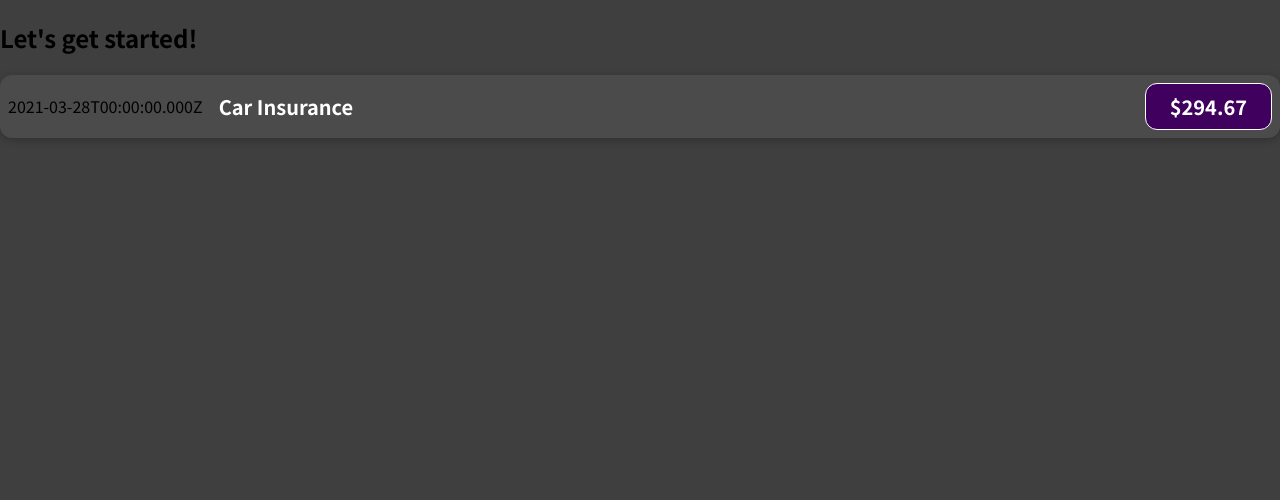
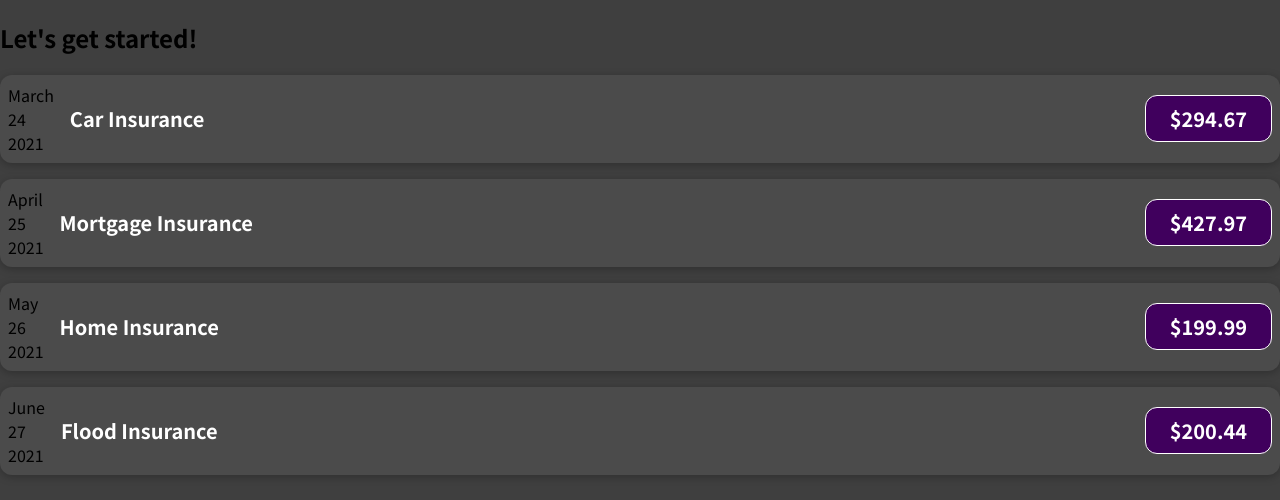
Before and after one commit to peterburdette/react-complete-guide, a JavaScript app: page / in a window 1280 px wide. Shown: the top 500 px of the page. Built offline with nearby package versions, Linux system fonts and the light colour scheme.

Commit message:
moved data to app.js to utilize component props

```diff
--- a/src/App.js
+++ b/src/App.js
@@ -1,10 +1,18 @@
 import ExpenseItem from "./components/ExpenseItem";
 
 function App() {
+  const expenses = [
+    {id: 1, title: 'Car Insurance', amount: 294.67, date: new Date(2021, 2, 24)},
+    {id: 2, title: 'Mortgage Insurance', amount: 427.97, date: new Date(2021, 3, 25)},
+    {id: 3, title: 'Home Insurance', amount: 199.99, date: new Date(2021, 4, 26)},
+    {id: 4, title: 'Flood Insurance', amount: 200.44, date: new Date(2021, 5, 27)}
+  ]
   return (
     <div>
       <h2>Let's get started!</h2>
-      <ExpenseItem></ExpenseItem>
+      { expenses.map(expense => (
+        <ExpenseItem key={expense.id} expenseDate={expense.date} expenseTitle={expense.title} expenseAmount={expense.amount}></ExpenseItem>
+      ))}
     </div>
   );
 }
--- a/src/components/ExpenseItem.js
+++ b/src/components/ExpenseItem.js
@@ -1,17 +1,20 @@
-import './ExpenseItem.css';
+import "./ExpenseItem.css";
 
-function ExpenseItem() {
-  const expenseDate = new Date(2021, 2, 28);
-  const expenseTitle = 'Car Insurance';
-  const expenseAmount = 294.67;
-
+function ExpenseItem(props) {
+  const month = props.expenseDate.toLocaleString('en-US', {month: 'long'});
+  const day = props.expenseDate.toLocaleString('en-US', {day: '2-digit'});
+  const year = props.expenseDate.getFullYear();
   return (
     <div className="expense-item">
-      <div>{expenseDate.toISOString()}</div>
-      <div class="expense-item__description">
-        <h2>{expenseTitle}</h2>
+      <div>
+        <div>{month}</div>
+        <div>{day}</div>
+        <div>{year}</div>
       </div>
-      <div className="expense-item__price">${expenseAmount}</div>
+      <div className="expense-item__description">
+        <h2>{props.expenseTitle}</h2>
+      </div>
+      <div className="expense-item__price">${props.expenseAmount}</div>
     </div>
   );
 }
```
